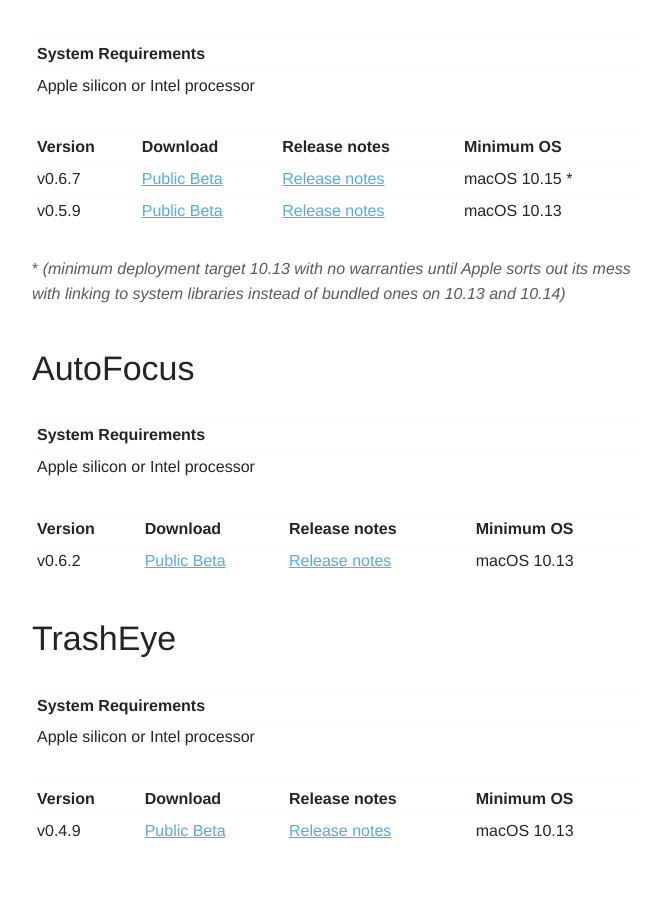
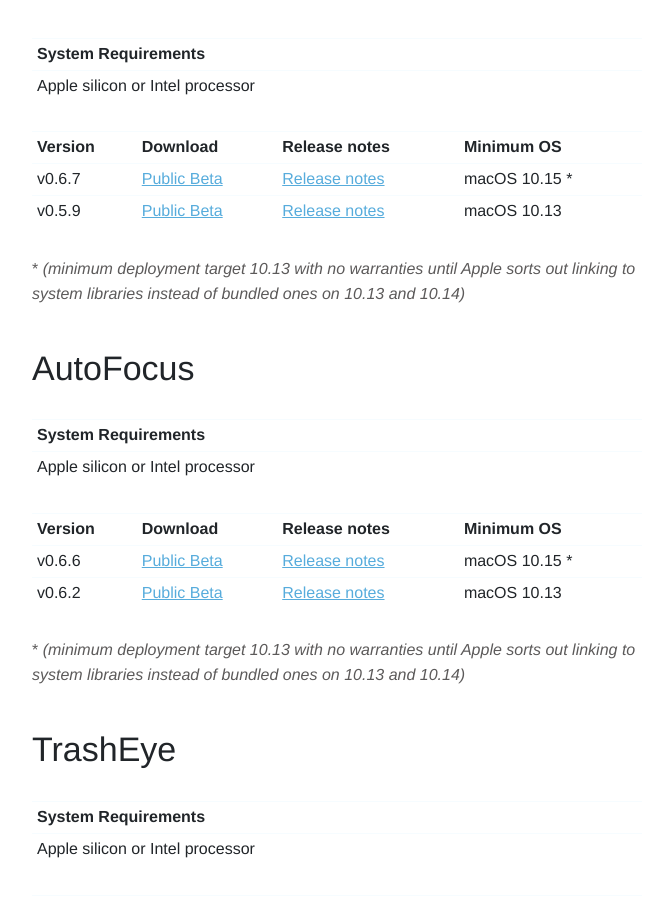
Before and after one commit to synappser/synappser.github.io, a Jekyll site: the page built from downloads.md, in a window 1280 px wide and 900 px high, scrolled down 705 px. Shown: the top 897 px of the window, without its empty margins (143-809 px from the left). Built offline with Jekyll 4.4.1, drawn with Linux system fonts in a browser that asks for light colours.

```diff
--- a/downloads.md
+++ b/downloads.md
@@ -31,7 +31,7 @@ Yes, they are free while in beta.
 | v0.6.7 | [Public Beta](https://github.com/synappser/FinderFix/releases/download/v0.6.7/FinderFix_v0.6.7b.dmg) | [Release notes]({{ site.url }}{% link releases/finderfix_v0.6.7.md %}) | macOS 10.15 *
 | v0.5.9 | [Public Beta](https://github.com/synappser/FinderFix/releases/download/v0.5.9/FinderFix_v0.5.9b.dmg) | [Release notes]({{ site.url }}{% link releases/finderfix_v0.5.9.md %}) | macOS 10.13
 
-\* _(minimum deployment target 10.13 with no warranties until Apple sorts out its mess with linking to system libraries instead of bundled ones on 10.13 and 10.14)_
+\* _(minimum deployment target 10.13 with no warranties until Apple sorts out linking to system libraries instead of bundled ones on 10.13 and 10.14)_
 
 {:.pt-1}
 # AutoFocus
@@ -40,9 +40,12 @@ Yes, they are free while in beta.
 | ------------------- |
 | Apple silicon or Intel processor |
 
-| Version | Download | Release notes | Minimum OS
-| ------- | -------- | ------------- | ----------
-| v0.6.2 | [Public Beta](https://github.com/synappser/AutoRaise/releases/download/v0.6.2/AutoRaise_v0.6.2b.dmg) | [Release notes]({{ site.url }}{% link releases/autofocus.md %}) | macOS 10.13
+| Version | Download | Release notes | Minimum OS|
+| ------- | -------- | ------------- | ----------|
+| v0.6.6 | [Public Beta](https://github.com/synappser/AutoFocus/releases/download/v0.6.6/AutoFocus_v0.6.6b.dmg) | [Release notes]({{ site.url }}{% link releases/autofocus_v0.6.6.md %}) | macOS 10.15 *|
+| v0.6.2 | [Public Beta](https://github.com/synappser/AutoRaise/releases/download/v0.6.2/AutoRaise_v0.6.2b.dmg) | [Release notes]({{ site.url }}{% link releases/autofocus_v0.6.2.md %}) | macOS 10.13|
+
+\* _(minimum deployment target 10.13 with no warranties until Apple sorts out linking to system libraries instead of bundled ones on 10.13 and 10.14)_
 
 {:.pt-1}
 # TrashEye
```
Also changed, not shown: releases/autofocus_v0.6.6.md (added, +16 -0 lines), releases/autofocus_v0.6.2.md (renamed from releases/autofocus.md).
